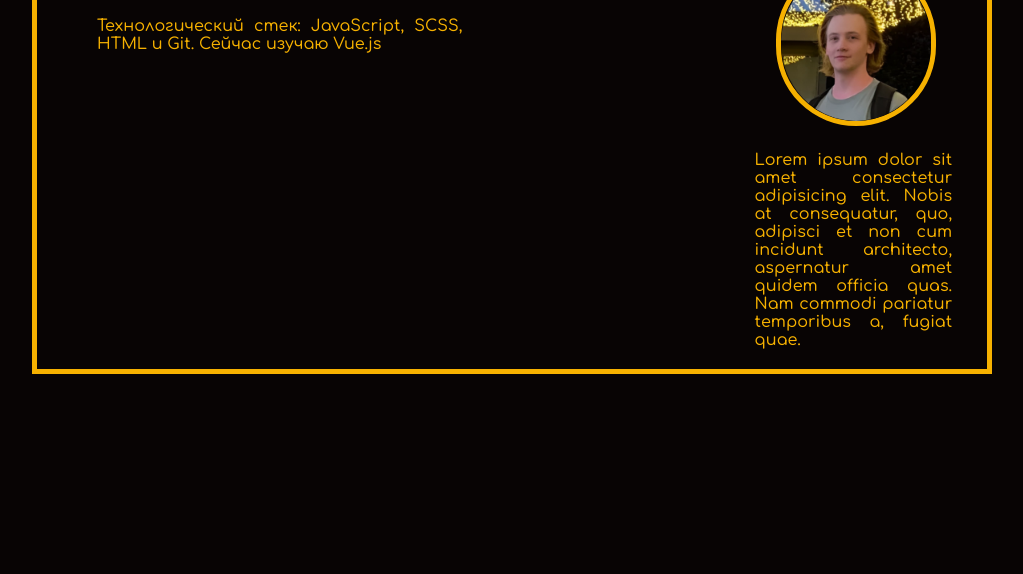
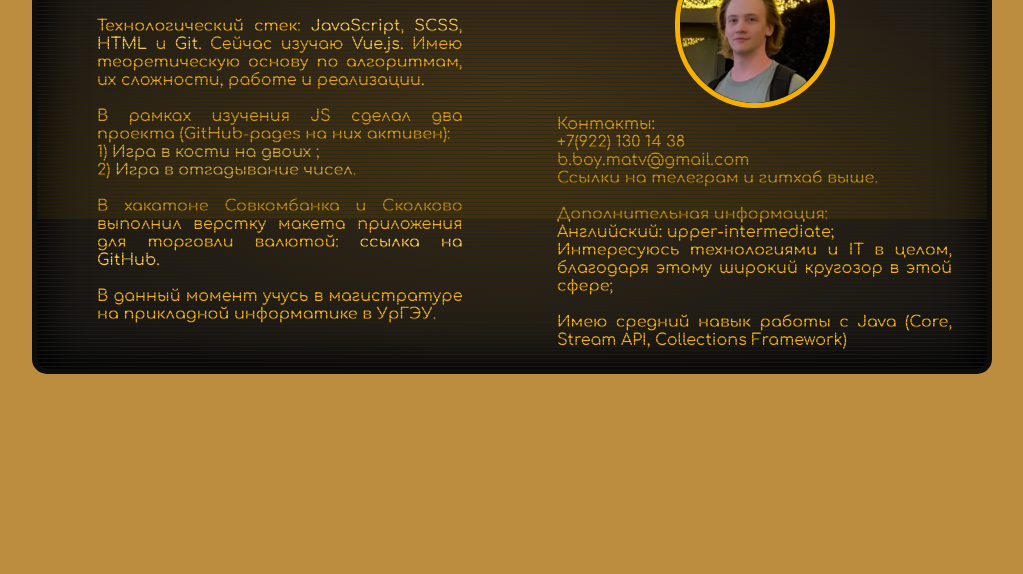
Before and after one commit to MoneyTreesIsThePerfectPlaceForShade/portfolio, a website: page index.html in a window 1280 px wide. Shown: the part 226-800 px from the top of the page, without its empty margins (128-1151 px from the left). Drawn offline with Linux system fonts and the light colour scheme.

Commit message:
закончил проект

```diff
--- a/index.html
+++ b/index.html
@@ -26,10 +26,49 @@
                     <h1>Матвей Скоморохов</h1>
                     <h2 class="occupation">Младший frontend разработчик</h2>
                     <p class="about-me">
-                        Технологический стек: JavaScript, SCSS, HTML и Git.
-                        Сейчас изучаю Vue.js
+                        Технологический стек: <em class="flash">JavaScript</em>,
+                        <em class="flash">SCSS</em>,
+                        <em class="flash">HTML</em> и
+                        <em class="flash">Git</em>. Сейчас изучаю
+                        <em class="flash">Vue.js</em>. Имею теоретическую основу
+                        по алгоритмам, их сложности, работе и реализации.
+                        <br />
+                        <br />
+                        В рамках изучения JS сделал два проекта (GitHub-pages на
+                        них активен): <br />
+                        1)
+                        <a
+                            href="https://github.com/MoneyTreesIsThePerfectPlaceForShade/RollSomeDice"
+                            class="github-link flash"
+                            >Игра в кости на двоих </a
+                        >;
+                        <br />
+
+                        2)
+                        <a
+                            href="github.com/MoneyTreesIsThePerfectPlaceForShade/WatchYaStepKid"
+                            class="github-link flash"
+                            >Игра в отгадывание чисел</a
+                        >.
+                        <br />
+                        <br />
+                        В
+                        <a
+                            href="https://scbteamchallenge.sk.ru/"
+                            class="github-link"
+                            >хакатоне</a
+                        >
+                        Совкомбанка и Сколково выполнил верстку макета
+                        приложения для торговли валютой:
+                        <a href="" class="github-link flash">ссылка на GitHub</a
+                        >.
+                        <br />
+                        <br />
+                        В данный момент учусь в магистратуре на прикладной
+                        информатике в УрГЭУ.
                     </p>
                 </div>
+                <!--  -->
                 <div class="exp-work">
                     <div class="line-top-3"></div>
                     <div class="line-top-3-1"></div>
@@ -58,10 +97,18 @@
                 </div>
                 <div class="info-under-photo">
                     <p class="additional-info">
-                        Lorem ipsum dolor sit amet consectetur adipisicing elit.
-                        Nobis at consequatur, quo, adipisci et non cum incidunt
-                        architecto, aspernatur amet quidem officia quas. Nam
-                        commodi pariatur temporibus a, fugiat quae.
+                        Контакты: <br />
+                        +7(922) 130 14 38 <br />
+                        b.boy.matv@gmail.com <br />
+                        Ссылки на телеграм и гитхаб выше. <br />
+                        <br />
+                        Дополнительная информация: <br />
+                        Английский: upper-intermediate; <br />
+                        Интересуюсь технологиями и IT в целом, благодаря этому
+                        широкий кругозор в этой сфере; <br />
+                        <br />
+                        Имею средний навык работы с Java (Core, Stream API,
+                        Collections Framework)
                     </p>
                 </div>
             </div>
--- a/sass/main.scss
+++ b/sass/main.scss
@@ -17,7 +17,9 @@
 // #1f282c
 // #20d1d6
 
-$background-color: #080404;
+// #080404
+
+$background-color: #060502ef;
 $main-text-color: #f6b100;
 
 @mixin centeredTxt {
@@ -36,17 +38,67 @@ $main-text-color: #f6b100;
 body {
     margin: 40px 40px;
     font-family: "Comfortaa", cursive;
-    background-color: $background-color;
+    background-color: #bc8d3f;
     color: $main-text-color;
+    overflow: hidden;
+
+    // font-size: 20px;
 }
 
 .frame {
-    border: 5px solid $main-text-color;
+    border: 5px solid #0d0d0b;
     // border-radius: 100px;
     height: 550px;
     width: 950px;
+    border-radius: 15px;
+    position: relative;
 
-    position: relative;
+    background-image: radial-gradient(darken(#b88636, 30%), #111);
+    box-shadow: 0 0 5vmin 1vmin #000 inset;
+
+    overflow: hidden;
+}
+
+.frame:before {
+    animation: wave 10s infinite ease-in-out;
+    content: "";
+    height: 20vh;
+    left: 0;
+    opacity: 0.5;
+    position: absolute;
+    right: 0;
+    z-index: 1;
+}
+
+.frame:after {
+    background-image: linear-gradient(transparent, transparent 3px, #222);
+    background-size: 4px 4px;
+    bottom: 0;
+    content: "";
+    left: 0;
+    pointer-events: none;
+    position: absolute;
+    right: 0;
+    top: 0;
+    z-index: 2;
+}
+
+@keyframes wave {
+    0% {
+        box-shadow: 0 -10vh 20vh $main-text-color;
+        top: -100vh;
+    }
+    48%,
+    52% {
+        box-shadow: 0 -10vh 20vh darken($color: $main-text-color, $amount: 15%);
+    }
+    50% {
+        box-shadow: 0 -10vh 20vh darken($color: $main-text-color, $amount: 30%);
+    }
+    100% {
+        box-shadow: 0 -10vh 20vh $main-text-color;
+        top: 200vh;
+    }
 }
 
 .grid {
@@ -72,21 +124,25 @@ body {
 }
 
 .photo-section {
-    grid-column: 3/4;
+    grid-column: 2/4;
     grid-row: 2/3;
 
     justify-self: center;
     align-self: center;
+
+    z-index: 10;
 }
 
 .photo-margin {
-    margin-right: 30px;
     border: 5px solid $main-text-color;
     border-radius: 140px;
 }
 
 .info-under-photo {
-    grid-column: 3/4;
+    display: flex;
+    justify-content: center;
+
+    grid-column: 2/4;
     grid-row: 3/4;
 }
 
@@ -184,3 +240,22 @@ body {
     text-align: justify;
     width: 85%;
 }
+
+.flash {
+    font-style: normal;
+    animation: colorPulse 5s infinite ease-in-out;
+}
+
+@keyframes colorPulse {
+    0%,
+    100% {
+        color: lighten($color: $main-text-color, $amount: 15%);
+    }
+    48%,
+    52% {
+        color: $main-text-color;
+    }
+    50% {
+        color: darken($color: $main-text-color, $amount: 15%);
+    }
+}
```
Also changed, not shown: css/style.css.
